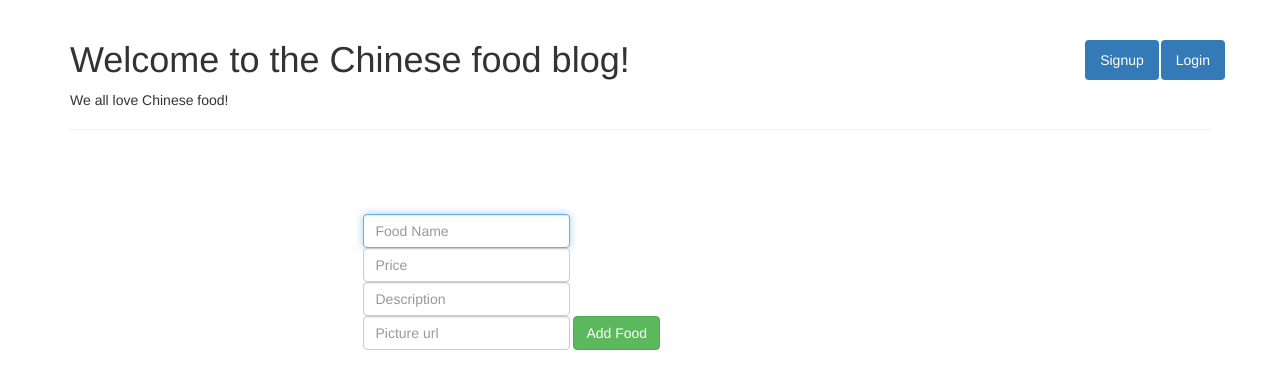
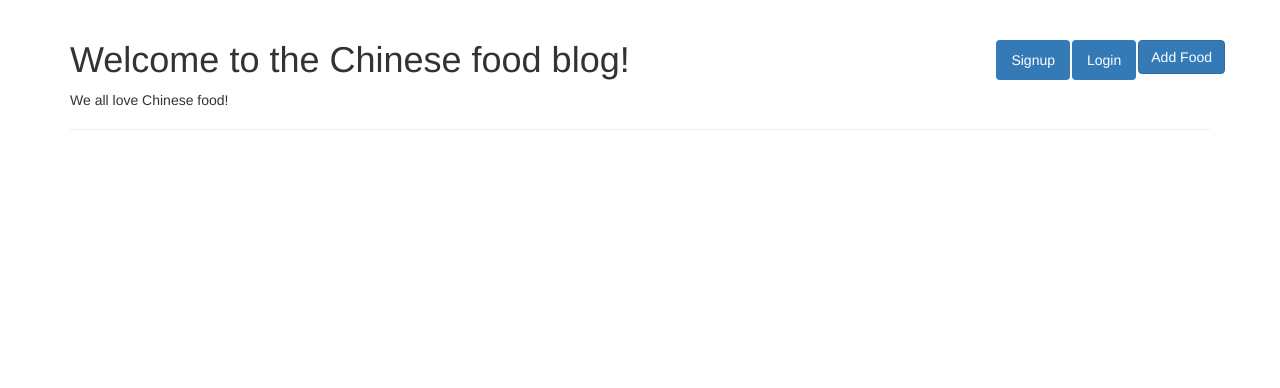
Before and after one commit to alisontong/project1-1, a website: page public/views/index.html in a window 1280 px wide. Drawn offline with nearby package versions, Linux system fonts and the light colour scheme; no server answers.

Commit message:
added new modal

```diff
--- a/public/views/index.html
+++ b/public/views/index.html
@@ -13,28 +13,15 @@
   <title>Food blog</title>
 </head>
 <body>
-
-  <!-- header -->
-  <div class="header">
-    <div class="container">
-      <div class="page-header">
-        <ul class="nav nav-pills navbar-right">
-          <li role="presentation" class="active" id="signup"><a href="/signup">Signup</a></li>
-          <li role="presentation" class="active" id="login"><a href="/login">Login</a></li>
-        </ul>
-        <h1>Welcome to the Chinese food blog!</h1>
-        <p>We all love Chinese food!</p>
+<!-- add the Add food modal -->
+  <div class="modal fade" id="myModal" tabindex="-1" role="dialog" aria-labelledby="myModalLabel">
+    <div class="modal-dialog" role="document">
+      <div class="modal-content">
+        <div class="modal-header">
+          <button type="button" class="close" data-dismiss="modal" aria-label="Close"><span aria-hidden="true">&times;</span></button>
+          <h4 class="modal-title" id="myModalLabel">Start food blogging!</h4>
         </div>
-    </div>
-  </div>
-
-  <div class="row row-wrap" id="food-list"></div>
-
-  <div class="container main-form">
-    <div class="row">
-      <div class="col-md-8 col-md-offset-3">
-
-
+        <div class="modal-body">
           <form class="form-inline" id="new-food">
             <div class="newformline1">
               <input type="text" class="form-control" id="new-name" placeholder="Food Name" autofocus>
@@ -50,30 +37,43 @@
               <input type="submit" class="btn btn-success" value="Add Food">
             </div>
           </form>
+        </div>
+      </div>
+    </div>
+  </div>
+  <!-- header -->
+  <div class="header">
+    <div class="container">
+      <div class="page-header">
+
+
+        <ul class="nav nav-pills navbar-right">
+          <!-- Button trigger modal -->
+
+         <li role="presentation" class="active" id="signup"><a href="/signup">Signup</a></li>
+         <li role="presentation" class="active" id="login"><a href="/login">Login</a></li>
+         <li type="button" class="btn btn-primary" data-toggle="modal" data-target="#myModal">
+           Add Food
+         </li>
+       </ul>
+       <h1>Welcome to the Chinese food blog!</h1>
+       <p>We all love Chinese food!</p>
+     </div>
+   </div>
+ </div>
+
+ <div class="row row-wrap" id="food-list"></div>
+
+ <div class="container main-form">
+  <div class="row">
+    <div class="col-md-8 col-md-offset-3">
+
+
+
       <br>
     </div>
   </div>
 </div>
-<!-- login form -->
-<!--     <div class="container text-center">
-    <div class="row">
-      <div class="col-md-6 col-md-offset-3">
-        <h1>Log In</h1>
-        <hr>
-        <form method="post" action="/login">
-          <div class="form-group">
-            <input type="text" name="user[email]" class="form-control" placeholder="Email" autofocus>
-          </div>
-          <div class="form-group">
-            <input type="password" name="user[password]" class="form-control" placeholder="Password">
-          </div>
-          <div class="form-group">
-            <input type="submit" value="Log In" class="btn btn-primary">
-          </div>
-        </form>
-      </div>
-    </div>
-  </div> -->
 
 <!-- jquery -->
 <script type="text/javascript" src="https://cdnjs.cloudflare.com/ajax/libs/jquery/2.1.4/jquery.js"></script>
@@ -108,7 +108,6 @@
 <p>Price:<%= price %></p>
 <p>Description:<%= description %></p>
 <img src="<%= picture %>" class="food-picture">
-
 
 
 <div class="collapse" id="update-<%=_id %>">
```
Lines whose indentation alone changed are shown as unchanged.
